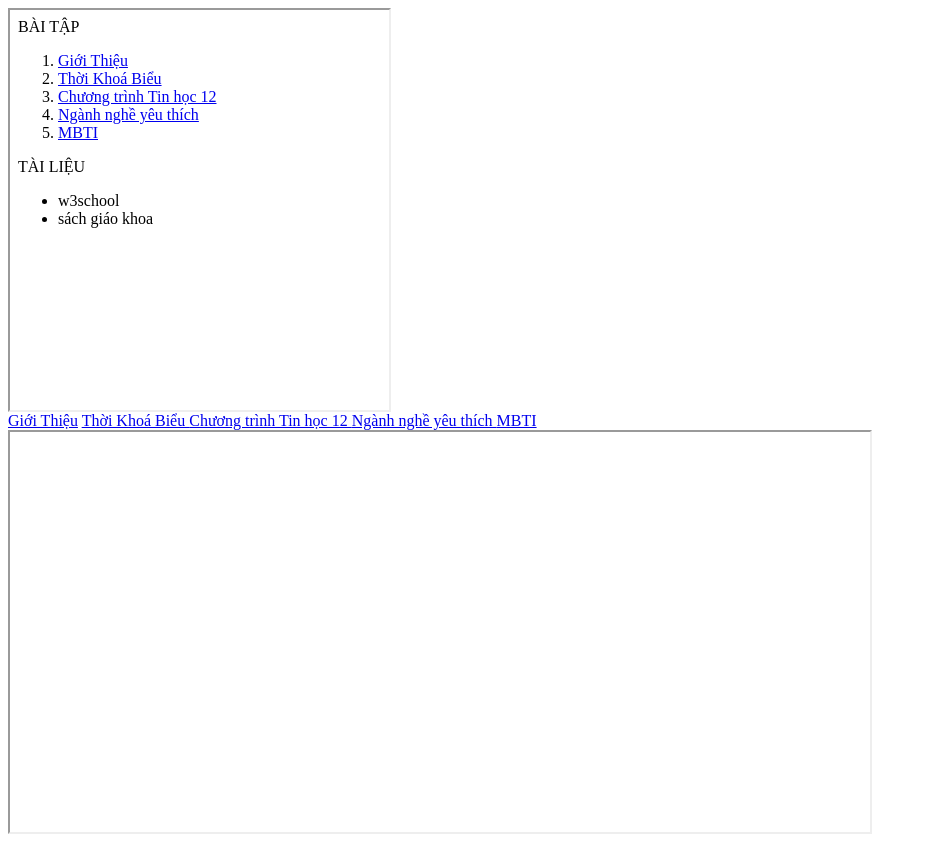
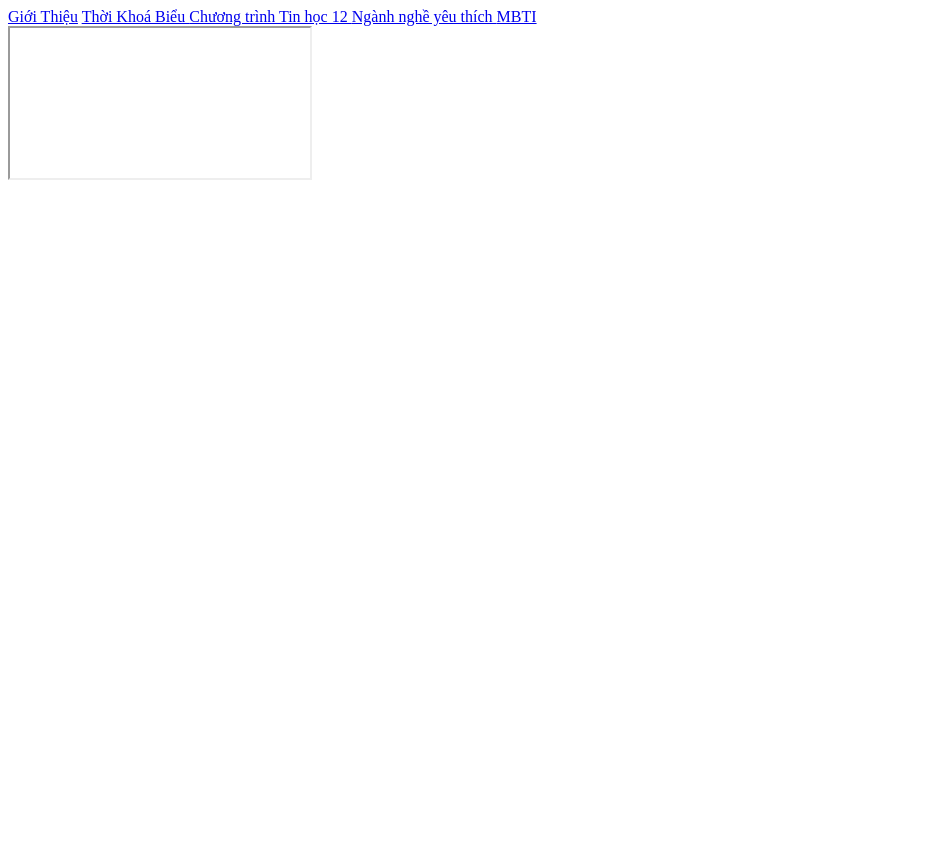
Before and after one commit to NhuNguyen01/nhunguyen, a plain HTML site: page index.html in a window 1280 px wide. Shown: the whole page, without its empty margins (0-927 px from the left). After the commit the page ends 800 px from the top, so only its background shows below. Drawn offline with Linux system fonts and the light colour scheme.

Commit message:
Update index.html

```diff
--- a/index.html
+++ b/index.html
@@ -4,9 +4,7 @@
     <link rel ="slyesheet" href="style.css">
   </head>
   <body>
-    <iframe src="list.html" width="30%" height="400px"> </iframe>
-
-    <div class="container">
+     <div class="container">
            <div class="header"> </div>
            <div class="menu">
                 <a href="content/gioithieu.html" target="noidung"> Giới Thiệu</a>
@@ -16,7 +14,7 @@
                 <a href="https://hieuveban.ueh.edu.vn/ket-qua-mbti/2d887f08-15d9-4e70-1075-08de52afccee" target="noidung"> MBTI </a>
              </div>
            <div class="content">
-             <iframe name="noidung" width="68%" height="400px"> </iframe>
+             <iframe name="noidung" > </iframe>
            </div>
            <div class="footer"> </div>
      </div>
```
